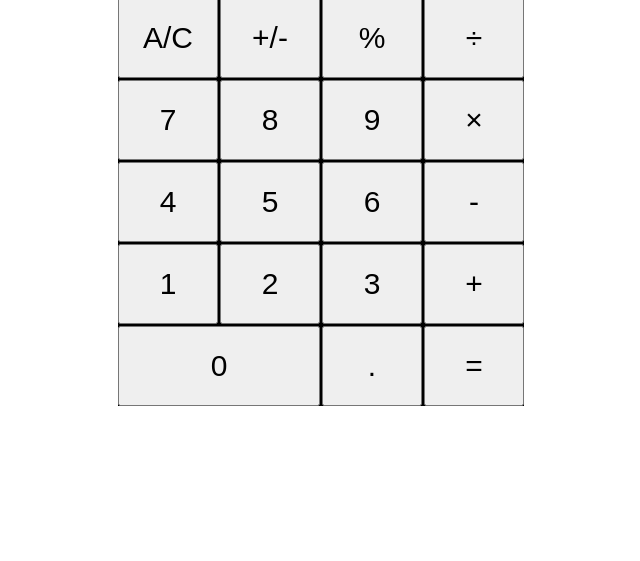
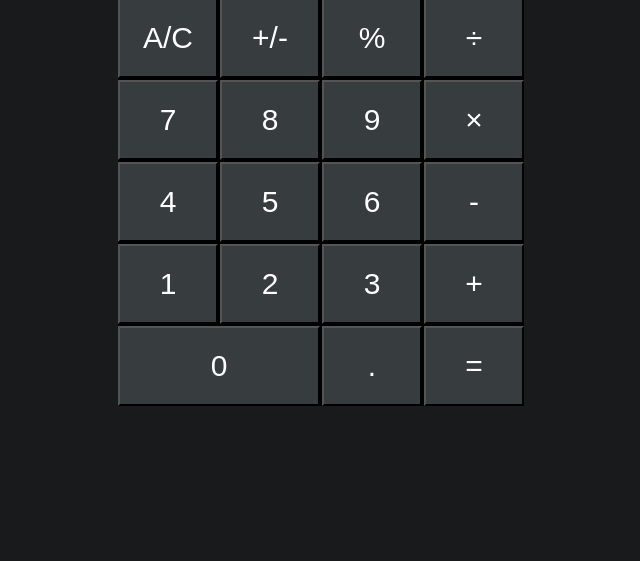
Before and after one commit to Giovanni-dotcome/odin-calculator, a website with bundled scripts: page src/index.html in a window 1280 px wide. Shown: the part 239-800 px from the top of the page, without its empty margins (319-959 px from the left). Built offline with nearby package versions, Linux system fonts and the light colour scheme.

Commit message:
dark mode

```diff
--- a/src/style.css
+++ b/src/style.css
@@ -2,6 +2,7 @@
   margin: 0;
   padding: 0;
   box-sizing: border-box;
+  color: rgb(255 255 255);
 }
 
 body {
@@ -10,11 +11,13 @@ body {
   display: flex;
   justify-content: center;
   align-items: center;
+  background-color: #181a1b;
 }
 
 button {
   font-size: 30px;
   font-weight: 400;
+  background-color: rgb(55, 60, 62);
 }
 
 .calculator {
```
